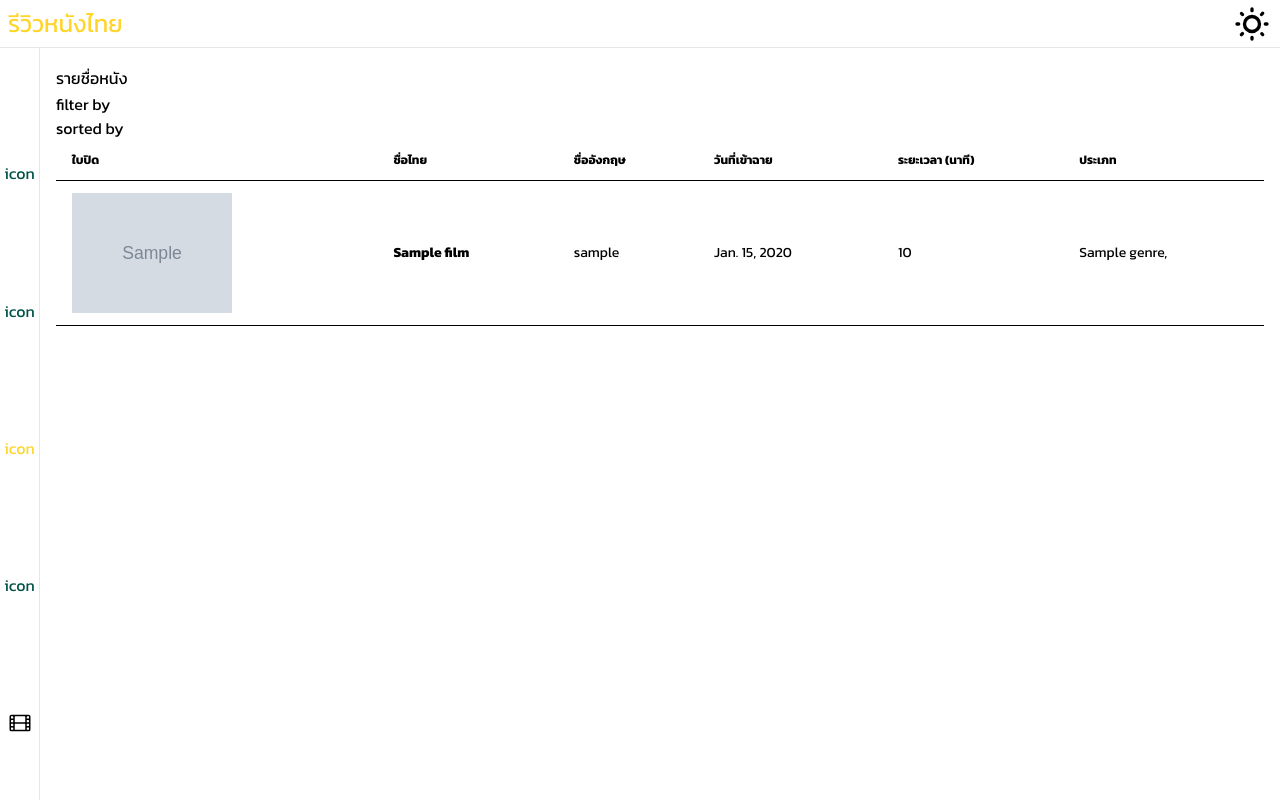
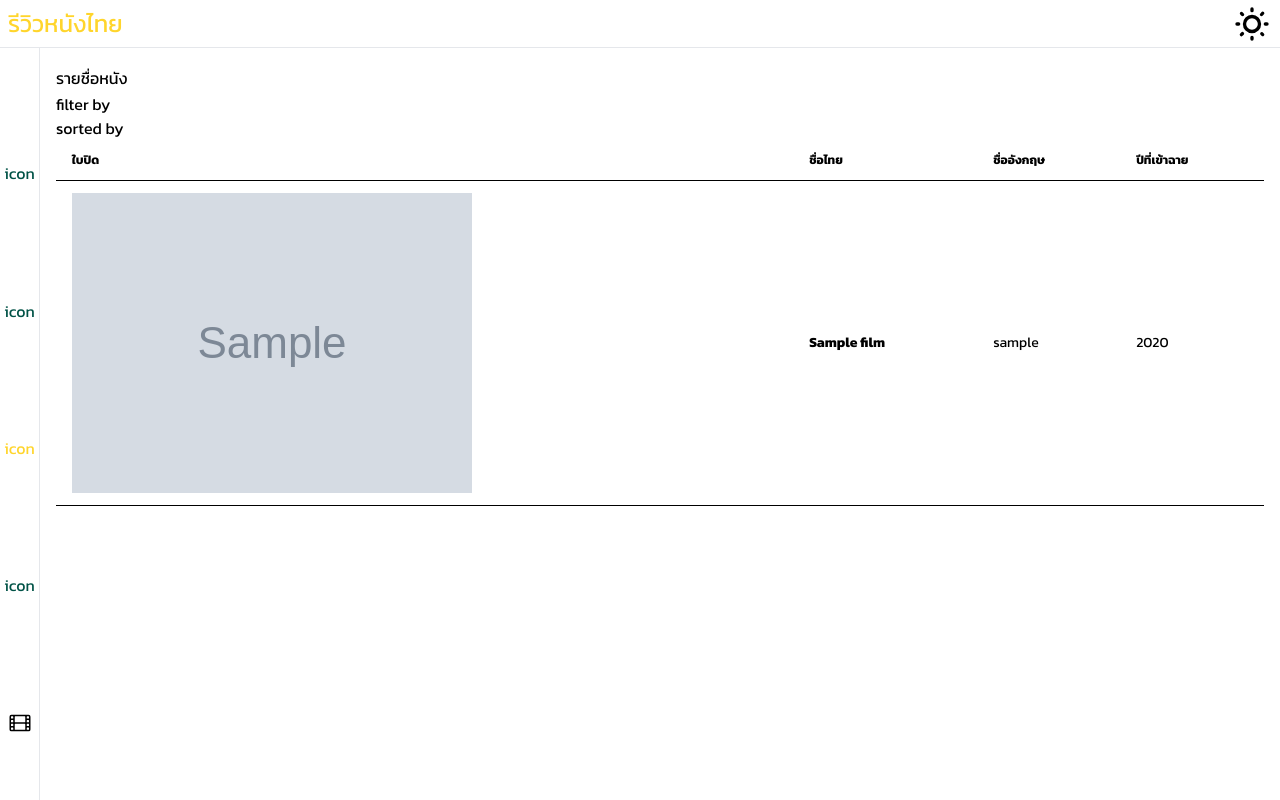
Before and after one commit to thunchakorn/ThaiFilmReview, a Django app: page /films/ in a window 1280 px wide. Run offline with Django 5.2, Linux system fonts and the light colour scheme; tables that the repository leaves empty hold one stand-in row (values such as "Sample post"); grey boxes marked "Sample" are stand-in pictures; some libraries are stand-ins or nearby versions.

Commit message:
add fields in Film and Person

```diff
--- a/films/models.py
+++ b/films/models.py
@@ -11,22 +11,22 @@ class Genre(models.Model):
 
 
 class Person(models.Model):
-    first_name = models.CharField(max_length=100)
-    last_name = models.CharField(max_length=100)
+    name = models.CharField(max_length=200)
 
     def __str__(self) -> str:
-        return f'{self.first_name} {self.last_name}'
+        return self.name
 
 class Film(models.Model):
     name = models.CharField(max_length=100)
     en_name = models.CharField(max_length=100, null=True, blank=True)
+    synopsis = models.CharField(max_length=1000, null=True, blank=True)
     release_date = models.DateField(null=True, blank=True)
     duration = models.IntegerField(null=True, blank=True, validators=[MinValueValidator(0, "Duration must be greater than 1 minute")])
     poster = models.ImageField(null=True, blank=True, upload_to='film_poster/')
     genres = models.ManyToManyField(to=Genre)
     actors = models.ManyToManyField(to=Person, through='Role', related_name='acted_films')
     directors = models.ManyToManyField(to=Person, related_name='directed_films')
-    trailer_link = models.URLField(max_length=200, null=True, blank=True)
+    trailer_link = models.URLField(null=True, blank=True)
     slug = models.CharField(default="", null=False, blank=True, max_length = 200, validators=[RegexValidator(regex=r"^[\u0E00-\u0E7Fa-zA-Z0-9_]+\Z")])
 
     def __str__(self) -> str:
--- a/films/templates/films/film_list.html
+++ b/films/templates/films/film_list.html
@@ -20,16 +20,14 @@
           <th>ใบปิด</th>
           <th>ชื่อไทย</th>
           <th>ชื่ออังกฤษ</th>
-          <th>วันที่เข้าฉาย</th>
-          <th>ระยะเวลา (นาที)</th>
-          <th>ประเภท</th>
+          <th>ปีที่เข้าฉาย</th>
         </tr>
       </thead>
       <tbody>
         {% for film in object_list  %}
           <tr>
             <th>
-              <img class="w-20 md:w-40" src="{{film.poster.url}}">
+              <img src="{{film.poster.url}}">
             </th>
             <th>
               <a href="{% url 'films:detail' film.slug %}">
@@ -40,13 +38,7 @@
               {{ film.slug }}
             </td>
             <td>
-              {{ film.release_date }}
-            </td>
-            <td>
-              {{ film.duration }}
-            </td>
-            <td>
-              {% for genre in film.genres.all %}{{ genre }}, {% endfor %}
+              {{ film.release_date|date:"Y" }}
             </td>
           </tr>
         {% endfor %}
--- a/layout/templates/base.html
+++ b/layout/templates/base.html
@@ -29,7 +29,7 @@
   {% block head %} {% endblock %}
 </head>
 <body>
-  <section class="flex justify-between fixed top-0 left-0 z-50 py-1 px-2 h-12 w-full border-b">
+  <section class="flex justify-between fixed top-0 left-0 z-50 py-1 px-2 h-12 w-full border-b bg-base-100">
     <h1 class="prose-2xl text-primary">รีวิวหนังไทย</h1>
     <label class="swap swap-rotate" >
       <input type="checkbox" data-toggle-theme="my_light,dark" data-act-class="ACTIVECLASS" />
@@ -42,7 +42,7 @@
     </label>
 
   </section>
-  <navbar class="flex justify-evenly items-center border-t fixed left-0 bottom-0 w-full h-10 z-40 md:top-12 md:h-full md:w-10 md:border-r md:border-t-0 md:flex-col">
+  <navbar class="flex justify-evenly items-center border-t fixed left-0 bottom-0 w-full h-10 z-40 md:top-12 md:h-full md:w-10 md:border-r md:border-t-0 md:flex-col bg-base-100">
     <h1 class="prose-l text-secondary">icon</h1>
     <h1 class="prose-l text-secondary">icon</h1>
     <h1 class="prose-l text-primary">icon</h1>
@@ -56,7 +56,7 @@
       </a>
     </div>
   </navbar>
-  <main class='relative top-12 w-full z-30 md:pl-10'>
+  <main class='relative top-12 w-full z-30 md:pl-10 pb-12'>
     {% block content %} {% endblock %}
   </main>
   {% block footer %} {% endblock %}
```
Also changed, not shown: films/migrations/0001_initial.py.
